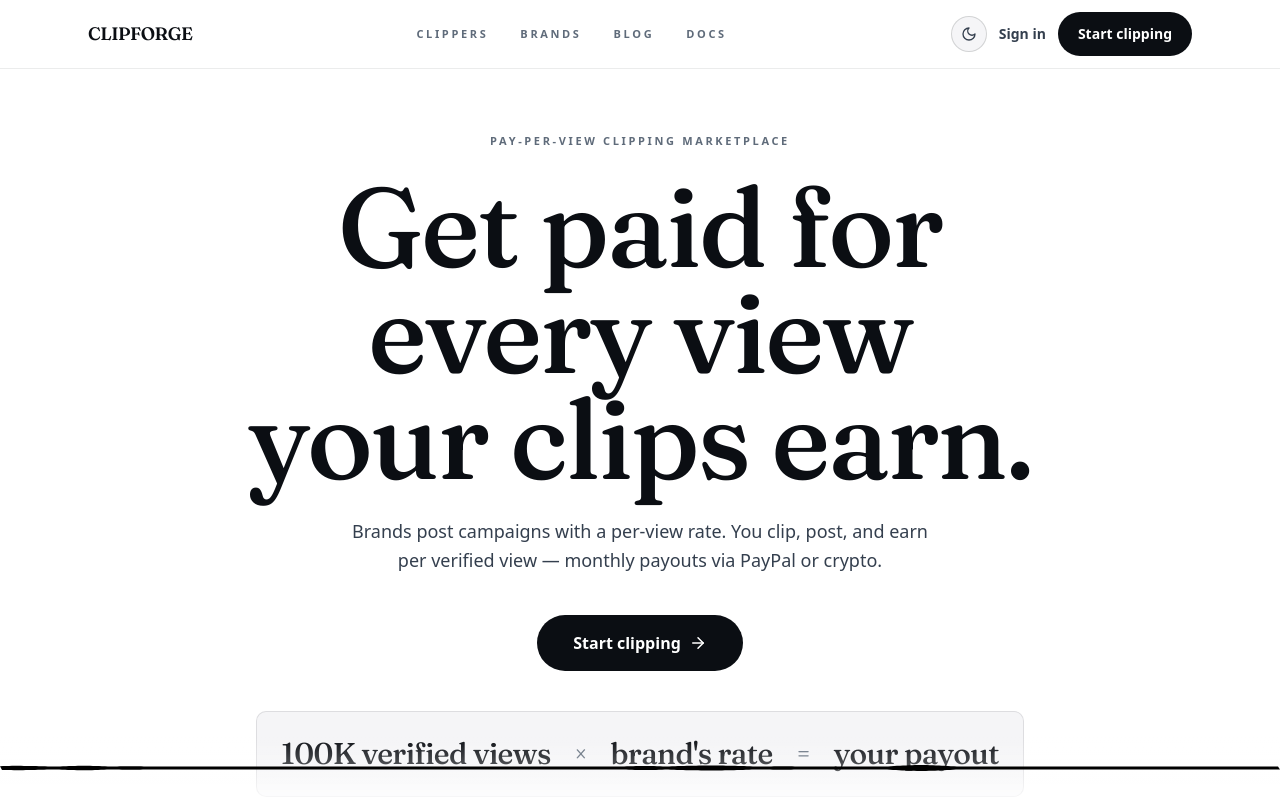
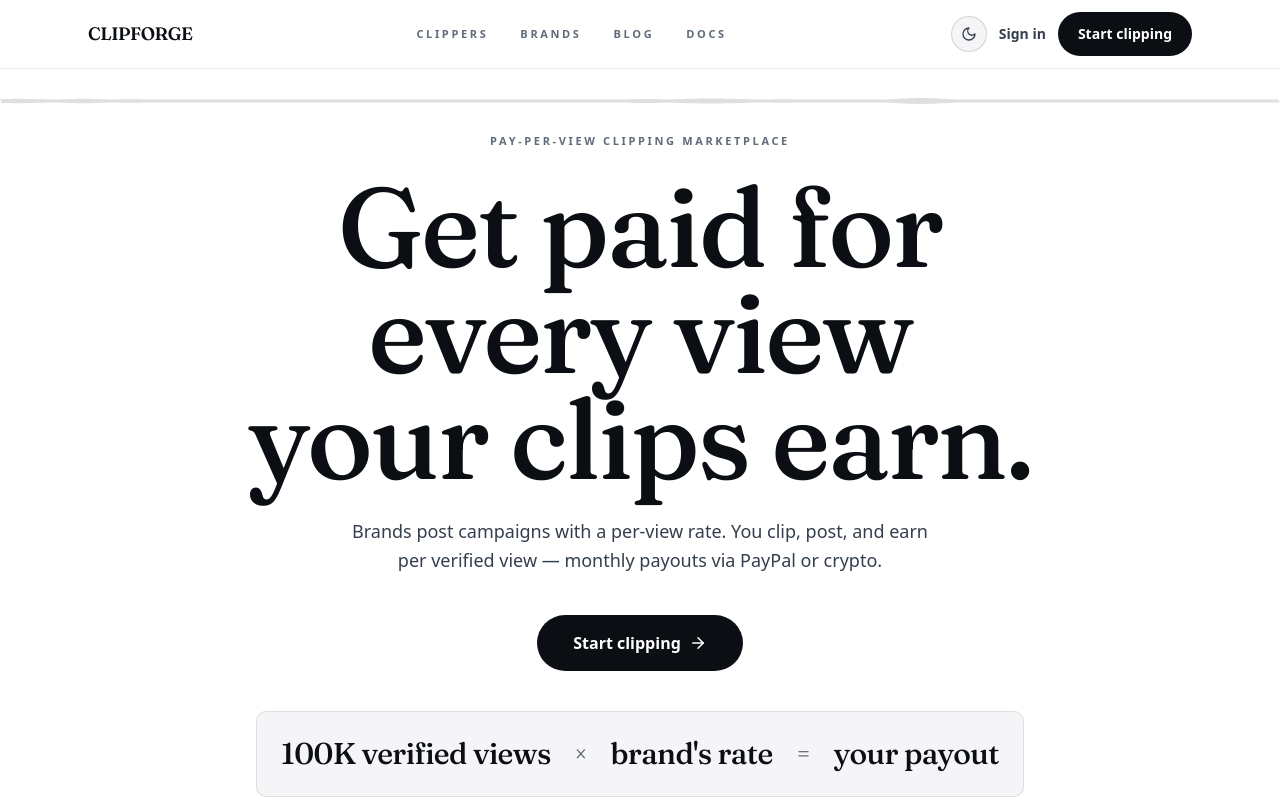
Before and after one commit to Chachi420/clipforge, a Next.js app: page / in a window 1280 px wide. Shown: the top 800 px of the page. Built offline with nearby package versions, Linux system fonts and the light colour scheme; a web font is replaced by a local one.

Commit message:
Wave under menu bar; fix canvas theme-color bug (var() does not resolve in canvas)

```diff
--- a/components/ScrollWave.tsx
+++ b/components/ScrollWave.tsx
@@ -4,8 +4,8 @@ import { useEffect, useRef } from "react";
 import { usePrefersReducedMotion } from "@/components/motion";
 
 /**
- * Fixed bottom "now playing" waveform — Android music-player style,
- * rendered in shades of the theme itself.
+ * "Now playing" waveform — Android music-player style, rendered in
+ * shades of the theme itself, pinned directly below the menu bar.
  *
  * - Fill level = page scroll progress (played vs unplayed, like the
  *   player's seek bar), with a playhead dot.
@@ -14,6 +14,11 @@ import { usePrefersReducedMotion } from "@/components/motion";
  * - The rAF loop only runs while there is motion; otherwise idle at
  *   zero cost. pointer-events-none so it never blocks touches/clicks.
  * - Renders nothing under prefers-reduced-motion.
+ *
+ * NOTE: canvas fillStyle does NOT resolve CSS var() — so the theme ink
+ * is read via getComputedStyle into real RGB numbers (and re-read when
+ * the theme class changes). That is what makes the wave visible in
+ * dark mode instead of falling back to invisible black.
  */
 export function ScrollWave({ className = "" }: { className?: string }) {
   const canvasRef = useRef<HTMLCanvasElement>(null);
@@ -25,6 +30,37 @@ export function ScrollWave({ className = "" }: { className?: string }) {
     if (!canvas) return;
     const ctx = canvas.getContext("2d");
     if (!ctx) return;
+    const wrapper = canvas.parentElement;
+    if (!wrapper) return;
+
+    // Theme ink as real RGB numbers — canvas cannot read var().
+    let ink: [number, number, number] = [0, 0, 0];
+    const readInk = () => {
+      const v = getComputedStyle(document.documentElement)
+        .getPropertyValue("--ink")
+        .trim();
+      const parts = v.split(/[\s,]+/).map(Number);
+      if (parts.length === 3 && parts.every(Number.isFinite)) {
+        ink = [parts[0], parts[1], parts[2]];
+      }
+    };
+    readInk();
+    const inkObserver = new MutationObserver(readInk);
+    inkObserver.observe(document.documentElement, {
+      attributes: true,
+      attributeFilter: ["class"],
+    });
+    const rgba = (a: number) => `rgba(${ink[0]},${ink[1]},${ink[2]},${a})`;
+
+    // Park the strip directly below the menu bar (nav height is
+    // content-driven, so measure it rather than guessing).
+    const place = () => {
+      const nav = document.querySelector('nav[aria-label="Primary"]');
+      if (nav) {
+        wrapper.style.top = `${Math.round(nav.getBoundingClientRect().height)}px`;
+      }
+    };
+    place();
 
     let raf = 0;
     let running = false;
@@ -43,6 +79,7 @@ export function ScrollWave({ className = "" }: { className?: string }) {
       canvas.width = Math.max(1, Math.round(W * dpr));
       canvas.height = Math.max(1, Math.round(H * dpr));
       ctx.setTransform(dpr, 0, 0, dpr, 0, 0);
+      place();
     };
     resize();
     window.addEventListener("resize", resize);
@@ -97,7 +134,7 @@ export function ScrollWave({ className = "" }: { className?: string }) {
 
       // Unplayed: full-width waveform, faint shade of the theme.
       buildPath(ampScale, phase);
-      ctx.fillStyle = "rgb(var(--ink) / 0.13)";
+      ctx.fillStyle = rgba(0.13);
       ctx.fill();
 
       // Played: clipped to scroll progress, stronger shade.
@@ -107,14 +144,14 @@ export function ScrollWave({ className = "" }: { className?: string }) {
         ctx.rect(0, 0, p * W, H);
         ctx.clip();
         buildPath(ampScale, phase);
-        ctx.fillStyle = "rgb(var(--ink) / 0.55)";
+        ctx.fillStyle = rgba(0.55);
         ctx.fill();
         ctx.restore();
 
         // Playhead dot, like the player's thumb.
         ctx.beginPath();
         ctx.arc(Math.min(W - 6, Math.max(6, p * W)), mid, 5, 0, Math.PI * 2);
-        ctx.fillStyle = "rgb(var(--ink) / 0.9)";
+        ctx.fillStyle = rgba(0.9);
         ctx.fill();
       }
     };
@@ -153,6 +190,7 @@ export function ScrollWave({ className = "" }: { className?: string }) {
     return () => {
       window.removeEventListener("scroll", onScroll);
       window.removeEventListener("resize", resize);
+      inkObserver.disconnect();
       cancelAnimationFrame(raf);
       running = false;
     };
@@ -163,7 +201,7 @@ export function ScrollWave({ className = "" }: { className?: string }) {
   return (
     <div
       aria-hidden
-      className={`pointer-events-none fixed inset-x-0 bottom-0 z-40 select-none bg-gradient-to-t from-paper/80 via-paper/30 to-transparent ${className}`}
+      className={`pointer-events-none fixed inset-x-0 top-[68px] z-40 select-none bg-gradient-to-b from-paper/80 via-paper/30 to-transparent ${className}`}
     >
       <canvas ref={canvasRef} className="block h-16 w-full" />
     </div>
```
